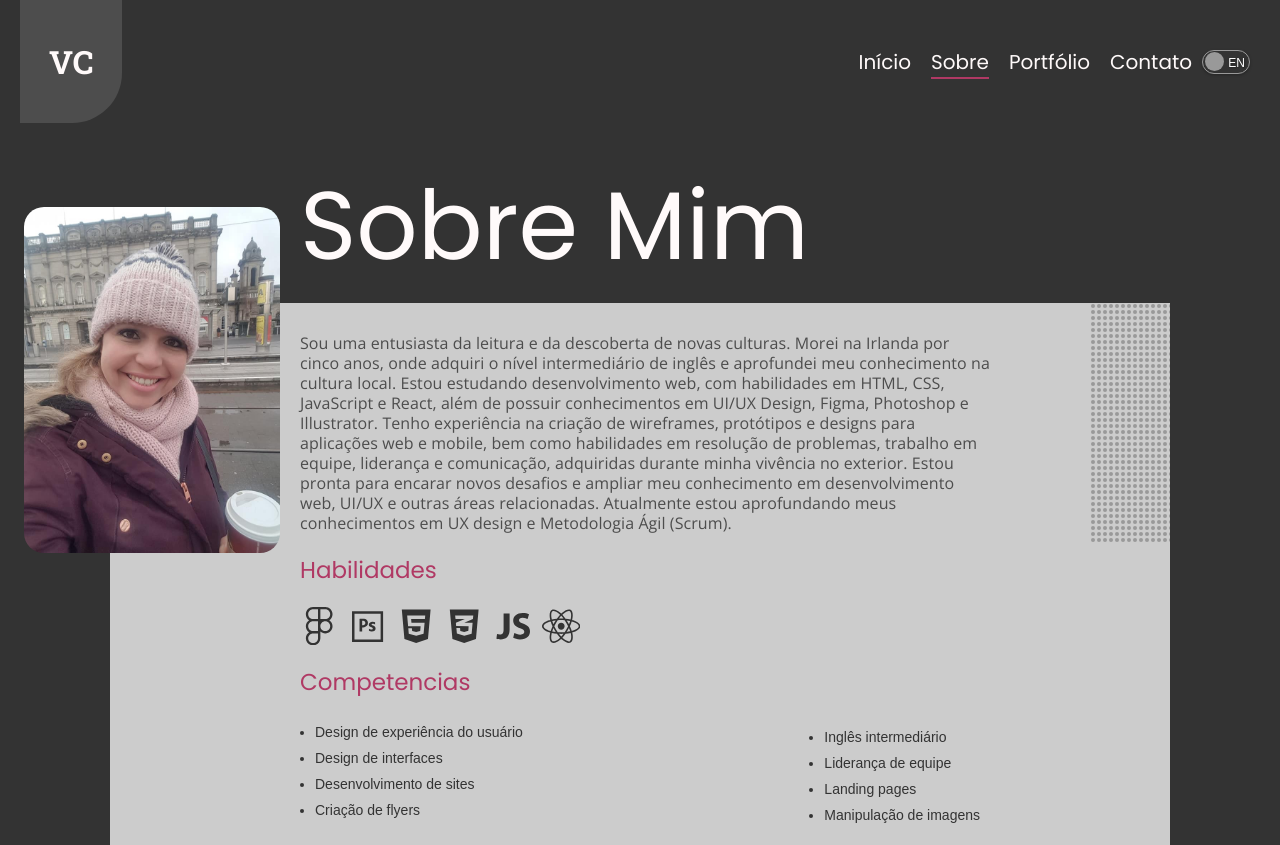
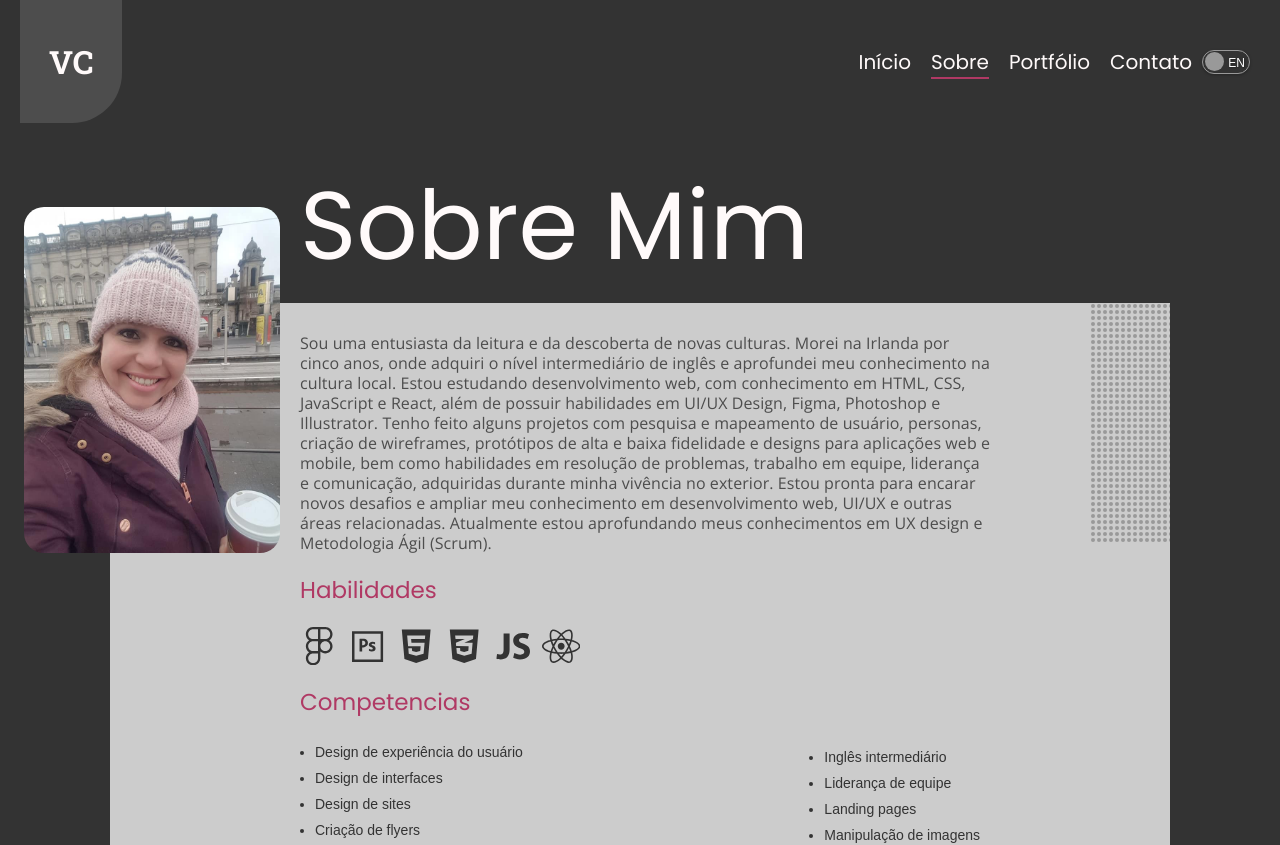
Before and after one commit to Vivicastilho/portfolio, a React (Vite) app: page /sobre in a window 1280 px wide. Shown: the top 845 px of the page. Built offline with nearby package versions, Linux system fonts and the light colour scheme.

Commit message:
Atualizações

```diff
--- a/src/pages/About/index.jsx
+++ b/src/pages/About/index.jsx
@@ -18,11 +18,12 @@ export const About = () => {
           <p>
           Sou uma entusiasta da leitura e da descoberta de novas culturas. Morei na Irlanda por cinco anos,
           onde adquiri o nível intermediário de inglês e aprofundei meu conhecimento na cultura local.
-          Estou estudando desenvolvimento web, com habilidades em HTML, CSS, JavaScript e React,
-          além de possuir conhecimentos em UI/UX Design, Figma, Photoshop e Illustrator. Tenho experiência
-          na criação de wireframes, protótipos e designs para aplicações web e mobile, bem como habilidades
-          em resolução de problemas, trabalho em equipe, liderança e comunicação, adquiridas durante minha
-          vivência no exterior. Estou pronta para encarar novos desafios e ampliar meu conhecimento em
+          Estou estudando desenvolvimento web, com conhecimento em HTML, CSS, JavaScript e React,
+          além de possuir habilidades em UI/UX Design, Figma, Photoshop e Illustrator. Tenho feito alguns
+          projetos com pesquisa e mapeamento de usuário, personas, criação de wireframes, protótipos de alta e baixa fidelidade
+          e designs para aplicações web e mobile, bem como habilidades em resolução de problemas, trabalho em equipe,
+          liderança e comunicação, adquiridas durante minha  vivência no exterior.
+          Estou pronta para encarar novos desafios e ampliar meu conhecimento em
           desenvolvimento web, UI/UX e outras áreas relacionadas. Atualmente estou aprofundando meus
           conhecimentos em UX design e Metodologia Ágil (Scrum).
           </p>
@@ -41,7 +42,7 @@ export const About = () => {
           <ul>
             <li>Design de experiência do usuário</li>
             <li>Design de interfaces</li>
-            <li>Desenvolvimento de sites</li>
+            <li>Design de sites</li>
             <li>Criação de flyers</li>
 
           </ul>
--- a/src/pages/Home/index.jsx
+++ b/src/pages/Home/index.jsx
@@ -24,7 +24,7 @@ export const Home = () => {
           <img src={Portfolio} alt="" />
           <h5>UI/Ux e Web Designer</h5>
           <p>
-            Atuo como freelancer na área de criação de websites em elaboração de
+            Atuo como freelancer na área de UI | UX Design em elaboração de
             protótipos, wireframes e experiência do usuário.
           </p>
         </Title>
@@ -35,9 +35,9 @@ export const Home = () => {
           <a href="https://www.instagram.com/vivigcastilho/" target="_blank">
             <AiOutlineInstagram />
           </a>
-          <a href="https://github.com/Vivicastilho" target="_blank">
+          {/* <a href="https://github.com/Vivicastilho" target="_blank">
             <AiOutlineGithub />
-          </a>
+          </a> */}
           <a
             href="https://www.linkedin.com/in/viviane-castilho/"
             target="_blank"
--- a/src/pages/Portfolio/styles.js
+++ b/src/pages/Portfolio/styles.js
@@ -52,6 +52,7 @@ export const Content = styled.div`
     display: inline-block;
     text-align: left;
     margin: 16px auto 0 20px;
+    color: ${({ theme }) => theme.COLORS.DARK300};
   }
   &::after {
     content: "";
```
